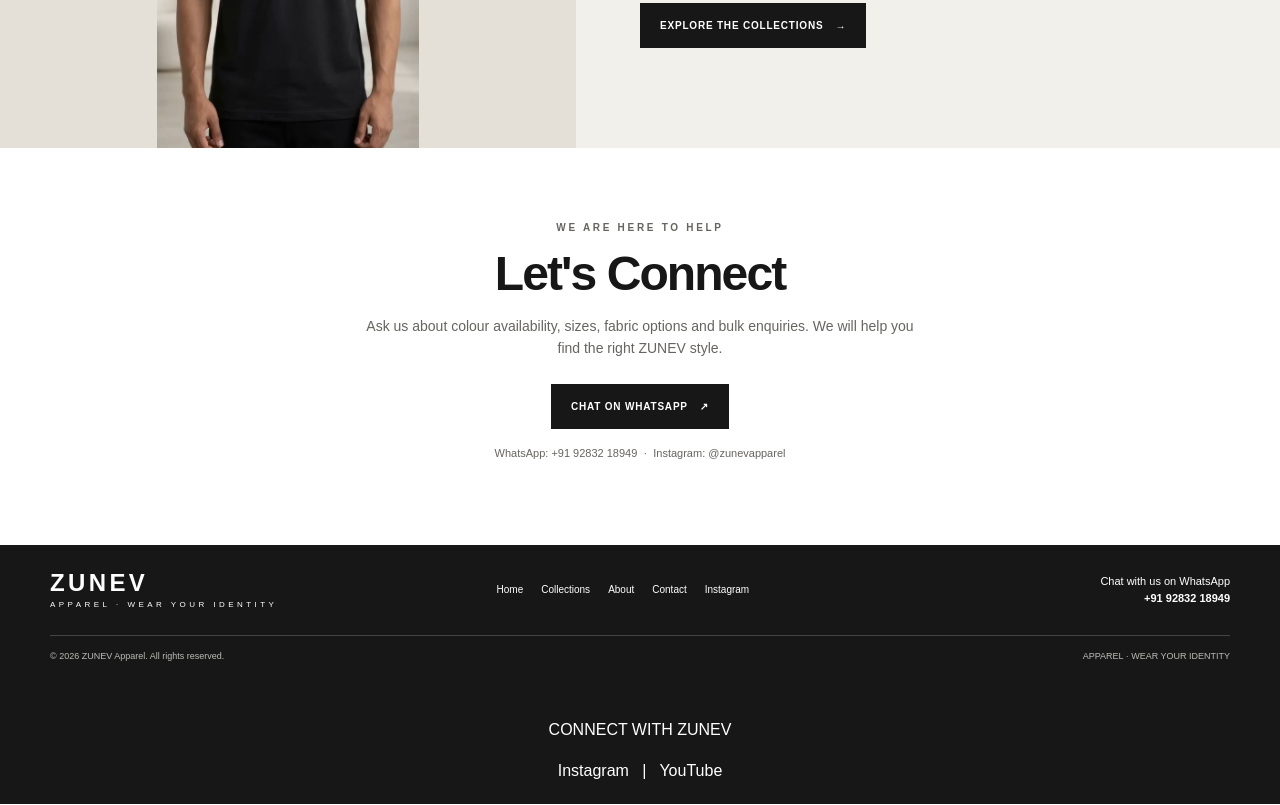
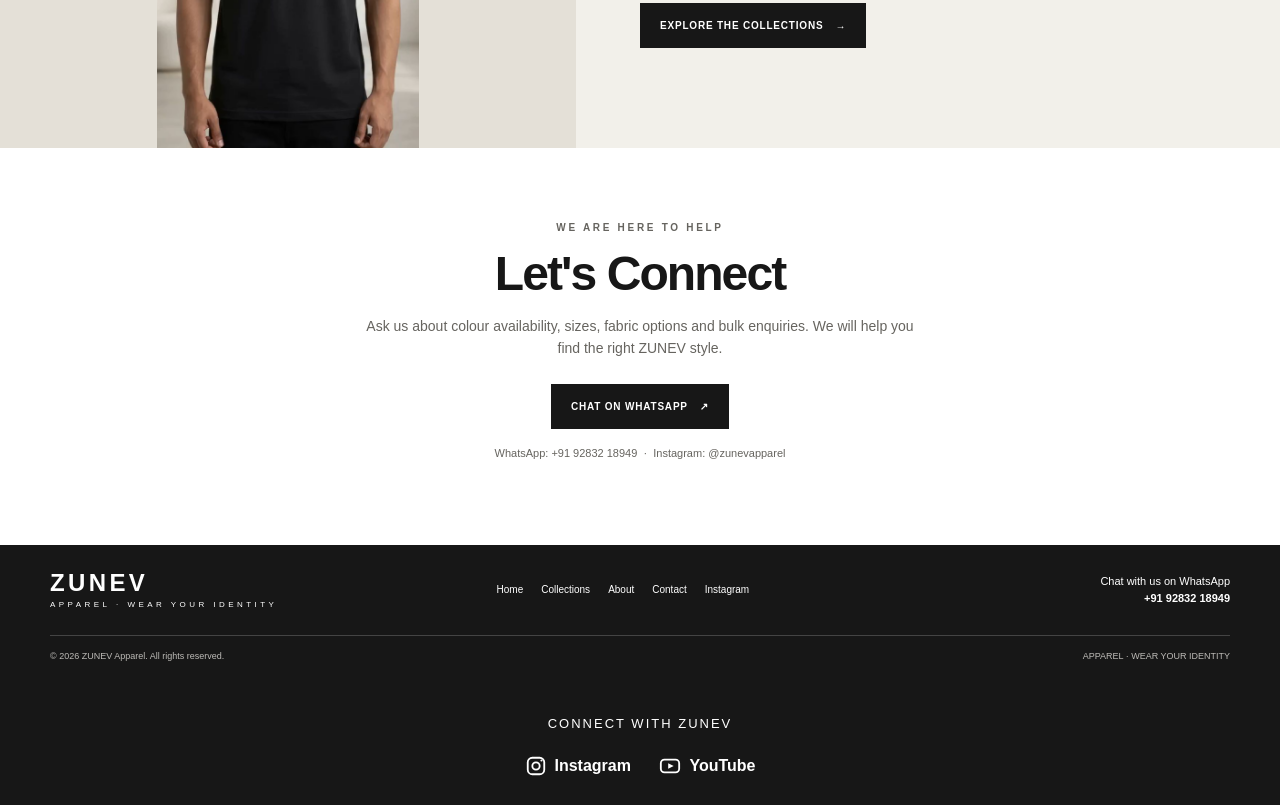
Before and after one commit to zunevbrand-Apparel/zunev-apparel-website, a plain HTML site: page index.html in a window 1280 px wide. Shown: the part 5512-6317 px from the top of the page. Drawn offline with Linux system fonts and the light colour scheme.

Commit message:
Add Instagram and YouTube social icons

```diff
--- a/index.html
+++ b/index.html
@@ -344,6 +344,36 @@
       html { scroll-behavior: auto; }
       *, *::before, *::after { transition-duration: .01ms !important; animation-duration: .01ms !important; }
     }
+
+.social-links {
+  text-align: center;
+  padding: 20px 0;
+}
+.social-links p {
+  margin-bottom: 14px;
+  letter-spacing: 2px;
+  font-size: 13px;
+}
+
+.social-links a {
+  display: inline-flex;
+  align-items: center;
+  gap: 8px;
+  margin: 5px 12px;
+  color: inherit;
+  text-decoration: none;
+  font-weight: 600;
+  transition: opacity 0.2s ease;
+}
+
+.social-links a:hover {
+  opacity: 0.7;
+}
+
+.social-links svg {
+  width: 22px;
+  height: 22px;
+}
   </style>
 </head>
 <body>
@@ -690,12 +720,35 @@
     </div>
     <div class="container footer-bottom"><p>© 2026 ZUNEV Apparel. All rights reserved.</p><p>APPAREL · WEAR YOUR IDENTITY</p></div>
 
-<div class="social-links" style="text-align:center; padding:20px 0;">
+<div class="social-links">
   <p>CONNECT WITH ZUNEV</p>
-  <a href="https://www.instagram.com/zunevapparel/" target="_blank" rel="noopener noreferrer">Instagram</a>
-  &nbsp; | &nbsp;
-  <a href="https://www.youtube.com/@ZUNEVApparel" target="_blank" rel="noopener noreferrer">YouTube</a>
+
+  <a href="https://www.instagram.com/zunevapparel/"
+     target="_blank" rel="noopener noreferrer"
+     aria-label="Follow ZUNEV on Instagram">
+    <svg viewBox="0 0 24 24" aria-hidden="true">
+      <rect x="3" y="3" width="18" height="18" rx="5"
+            fill="none" stroke="currentColor" stroke-width="2"/>
+      <circle cx="12" cy="12" r="4"
+              fill="none" stroke="currentColor" stroke-width="2"/>
+      <circle cx="18" cy="6" r="1.2" fill="currentColor"/>
+    </svg>
+    Instagram
+  </a>
+
+  <a href="https://www.youtube.com/@ZUNEVApparel"
+     target="_blank" rel="noopener noreferrer"
+     aria-label="Subscribe to ZUNEV on YouTube">
+    <svg viewBox="0 0 24 24" aria-hidden="true">
+      <rect x="2" y="5" width="20" height="14" rx="4"
+            fill="none" stroke="currentColor" stroke-width="2"/>
+      <path d="M10 9 L16 12 L10 15 Z" fill="currentColor"/>
+    </svg>
+    YouTube
+  </a>
 </div>
+
+
 
   </footer>
 </body>
```
